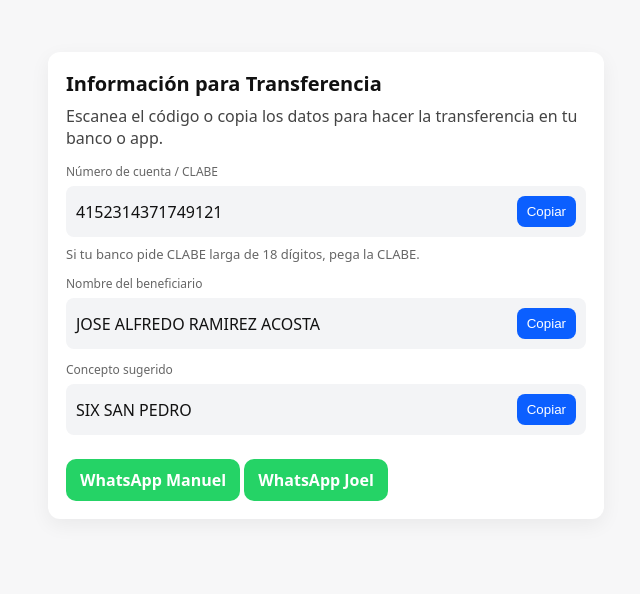
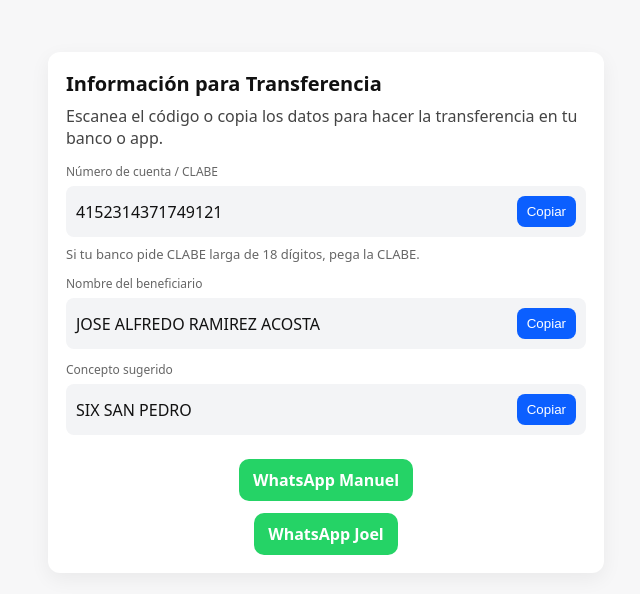
Before and after one commit to alfredoramirezacosta/Transferencias, a plain HTML site: page index.html in a window 1280 px wide. Shown: the whole page, without its empty margins (314-954 px from the left). Drawn offline with Linux system fonts and the light colour scheme.

Commit message:
index.html

```diff
--- a/index.html
+++ b/index.html
@@ -16,6 +16,7 @@
     .small { font-size:13px; color:#666; margin-top:8px; }
     .whatsapp { display:inline-block; margin-top:12px; text-decoration:none; padding:10px 14px; border-radius:10px; background:#25D366; color:white; font-weight:600; }
     footer { text-align:center; margin-top:18px; color:#999; font-size:13px; }
+    .a { text-align: center;}
   </style>
 </head>
 <body>
@@ -54,8 +55,10 @@
       </div>
     </div>
 
-    <a class="whatsapp" href="https://wa.me/5216624446775?text=Hola%20quiero%20hacer%20una%20compra%20en%20Six%20San%20Pedro" target="_blank">WhatsApp Manuel</a>
+    <div class="a">
+      <a class="whatsapp" href="https://wa.me/5216624446775?text=Hola%20quiero%20hacer%20una%20compra%20en%20Six%20San%20Pedro" target="_blank">WhatsApp Manuel</a><br>
     <a class="whatsapp" href="https://wa.me/5216621559978?text=Hola%20quiero%20hacer%20una%20compra%20en%20Six%20San%20Pedro" target="_blank">WhatsApp Joel</a>
+    </div>
 
   </div>
 
```
